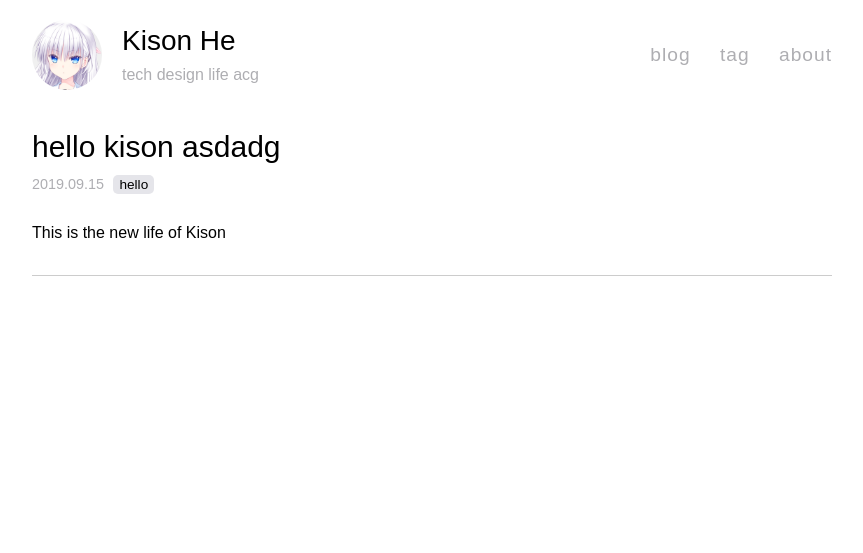
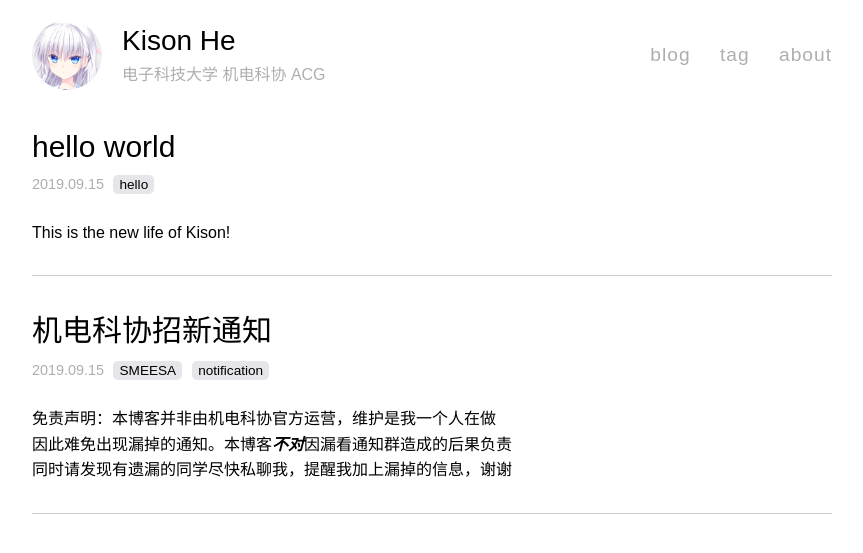
Before and after one commit to KisonHe/kisonhe.github.io, a Jekyll site: the page built from page/index.html, in a window 1280 px wide. Shown: the top 553 px of the page, without its empty margins (208-1071 px from the left). Built offline with Jekyll 4.4.1, drawn with Linux system fonts in a browser that asks for light colours.

Commit message:
commit 2

```diff
--- a/_config.yml
+++ b/_config.yml
@@ -1,9 +1,9 @@
 # site information
 title: Kison He
-description: tech design life acg
-url: https://sayo-melu.xyz
+description: 电子科技大学 机电科协 ACG
+url: https://kisonhe.github.io/
 author: Kison He
-email: sayo-melu@outlook.com
+email: kisonhe@outlook.com
 logo: /asset/icon/logo.png # url of your logo or avatar
 lang: zh-hans # language-territory
 color: '#7B90D2'
--- /dev/null
+++ b/_posts/2019-09-15-SMEESA-notification.md
@@ -0,0 +1,103 @@
+---
+layout: post
+title: 机电科协招新通知
+tags: SMEESA notification
+---
+
+ 免责声明：本博客并非由机电科协官方运营，维护是我一个人在做
+ 因此难免出现漏掉的通知。本博客***不对***因漏看通知群造成的后果负责
+ 同时请发现有遗漏的同学尽快私聊我，提醒我加上漏掉的信息，谢谢
+
+# ***以下信息不一定为最终版，请以群通知为标准***
+
+
+## 1. 报名表截止日期
+***9 月16日19：00***
+
+
+## 2. 电路培训时间计划
+- 9月18日进行投票，并将大家分为三组进行培训
+    - 9月19日下午7，8节为第一组，20日下午7，8节为第二组，9月21日上午为第三组
+    - 9月20日至25日，逢周一到周五为7，8节课。周六周天上午下午各一场。共计三次共九组。
+
+<style type="text/css">
+.tg  {border-collapse:collapse;border-spacing:0;}
+.tg td{font-family:Arial, sans-serif;font-size:14px;padding:10px 5px;border-style:solid;border-width:1px;overflow:hidden;word-break:normal;border-color:black;}
+.tg th{font-family:Arial, sans-serif;font-size:14px;font-weight:normal;padding:10px 5px;border-style:solid;border-width:1px;overflow:hidden;word-break:normal;border-color:black;}
+.tg .tg-0pky{border-color:inherit;text-align:left;vertical-align:top}
+.tg .tg-0lax{text-align:left;vertical-align:top}
+</style>
+<table class="tg">
+  <tr>
+    <th class="tg-0pky">次数</th>
+    <th class="tg-0pky">组数</th>
+    <th class="tg-0pky">日期</th>
+    <th class="tg-0pky">负责人</th>
+  </tr>
+  <tr>
+    <td class="tg-0pky" rowspan="3">第一次</td>
+    <td class="tg-0pky">第一组</td>
+    <td class="tg-0pky">9.19周四 -- 7，8节</td>
+    <td class="tg-0pky">王星灿</td>
+  </tr>
+  <tr>
+    <td class="tg-0pky">第二组</td>
+    <td class="tg-0pky">9.20周五 -- 7，8节</td>
+    <td class="tg-0pky">田清扬</td>
+  </tr>
+  <tr>
+    <td class="tg-0pky">第三组</td>
+    <td class="tg-0pky">9.21周六 -- 上午</td>
+    <td class="tg-0pky">韩君怡</td>
+  </tr>
+  <tr>
+    <td class="tg-0pky" rowspan="3">第二次</td>
+    <td class="tg-0pky">第一组</td>
+    <td class="tg-0pky">9.21周六 -- 下午</td>
+    <td class="tg-0pky">王星灿</td>
+  </tr>
+  <tr>
+    <td class="tg-0lax">第二组</td>
+    <td class="tg-0lax">9.22周日 -- 上午</td>
+    <td class="tg-0lax">田清扬</td>
+  </tr>
+  <tr>
+    <td class="tg-0lax">第三组</td>
+    <td class="tg-0lax">9.22周日 -- 下午</td>
+    <td class="tg-0lax">韩君怡</td>
+  </tr>
+  <tr>
+    <td class="tg-0lax" rowspan="3">第三次</td>
+    <td class="tg-0lax">第一组</td>
+    <td class="tg-0lax">9.23周一 -- 7，8节</td>
+    <td class="tg-0lax">王星灿</td>
+  </tr>
+  <tr>
+    <td class="tg-0lax">第二组</td>
+    <td class="tg-0lax">9.24周二 -- 7，8节</td>
+    <td class="tg-0lax">田清扬</td>
+  </tr>
+  <tr>
+    <td class="tg-0lax">第三组</td>
+    <td class="tg-0lax">9.25周三 -- 7，8节</td>
+    <td class="tg-0lax">韩君怡</td>
+  </tr>
+</table>
+
+--><span class="heimu" title="你知道的太多了">这里推荐星灿学长的课堂哦，他不仅技术强大还很耐心哦 (≧∇≦)b</span><-- 刮一刮试试呗
+
+
+## 3. 软件培训时间
+ - ***时间比宣讲会提前一天！！！***
+ - 预计为17日下午7，8节课，地点仍旧待定。
+     - 记得带笔记本啊
+     - 没法来的人我们会有录像，但不保证录像会清晰到每根羽毛都看得清清楚楚
+
+
+ - 常见问题解答
+     - Q1： 我来不了怎么办
+     - A1： 会有录像，周末与国庆有答疑
+     - Q2： 答疑时间段什么时候公布呢
+     - A2： 学长事情其实也比较多，因此答疑时间没法提前很久公布。预计在每周四，五公布答疑负责人与时间段
+     - A3： 电路已经有了安排计划，那么软件时间安排后续呢？
+     - Q3： 现在参与软件培训的人数难以确定，我会根据人数选择教室/实验室来上课。请大家在等一下
--- a/asset/style/style.css
+++ b/asset/style/style.css
@@ -335,3 +335,14 @@ time {
 .tag > a .count {
   border-radius: 5px;
 }
+
+
+
+.heimu,.heimu a{
+       background-color: #252525;
+       color:#252525;
+      text-shadow: none;
+   }::selection{
+      background:#9ab0c0;
+       color:#fff;
+ }
--- a/page/about.md
+++ b/page/about.md
@@ -5,18 +5,22 @@ permalink: /about
 ---
 
 - [rss](/feed.xml) |
-[email](mailto:sayo-melu@outlook.com)
+[email](mailto:kisonhe@outlook.com)
 
 
 ## biography
 
-'start our imagination!'
+ 电子科大机电学院18级学生
+ 喜欢科技，喜欢生活，喜欢ACG
+ 欢迎通过邮箱与我联系交流
+
 
 
 
 ## friend
 
-- [sayo melu](https://sayo-melu.xyz/)
+- [sayo melu](https://sayo-melu.xyz/) *感谢其对本博客的大力支持*
+- t123yh
 
 ---
 
```
Also changed, not shown: _posts/2019-09-15-hello-kison.md (deleted, +0 -14 lines), _posts/2019-09-15-hello-world.md (added, +17 -0 lines), page/404.md (+3 -3 lines), asset/images/waifu.png (added), 1 other file.
